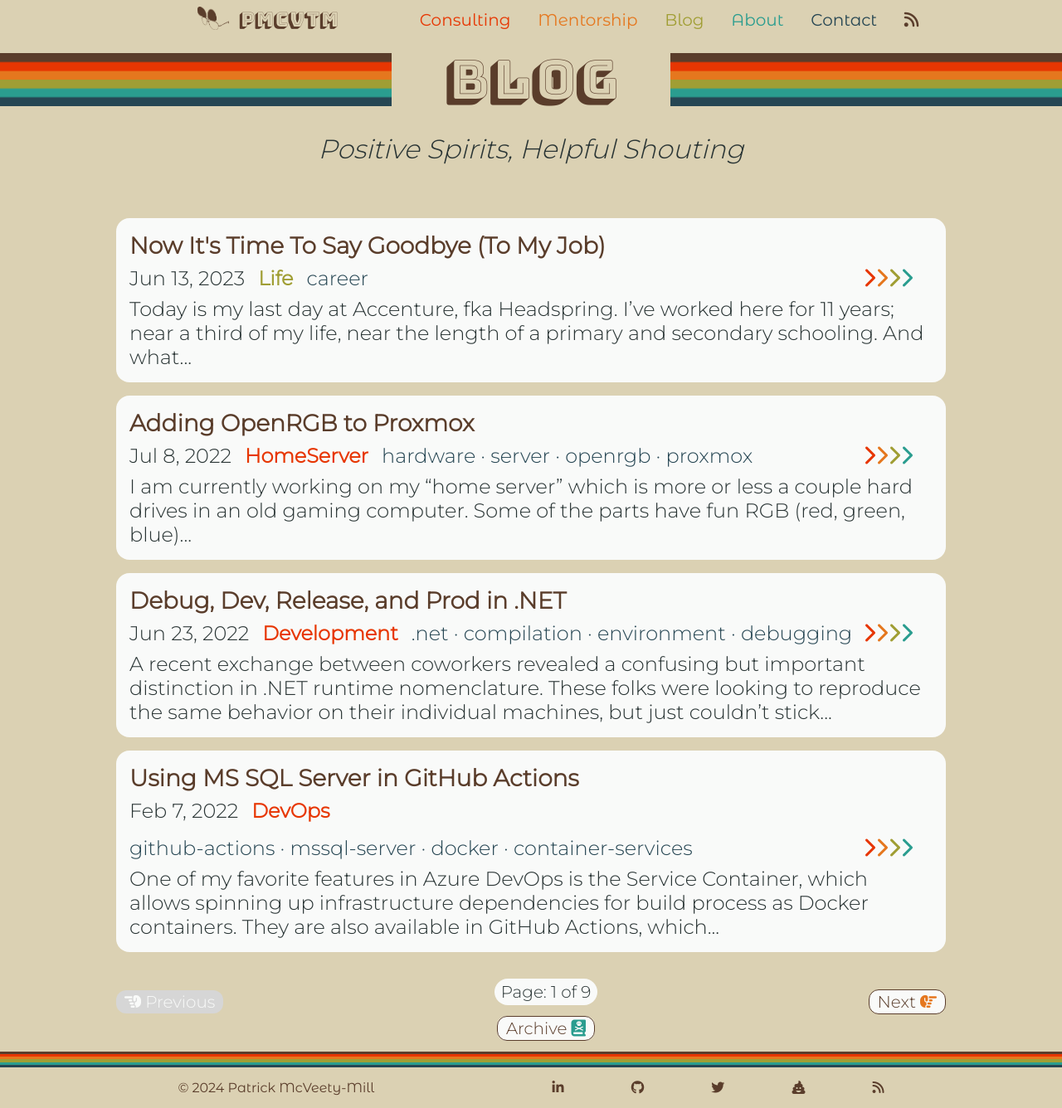
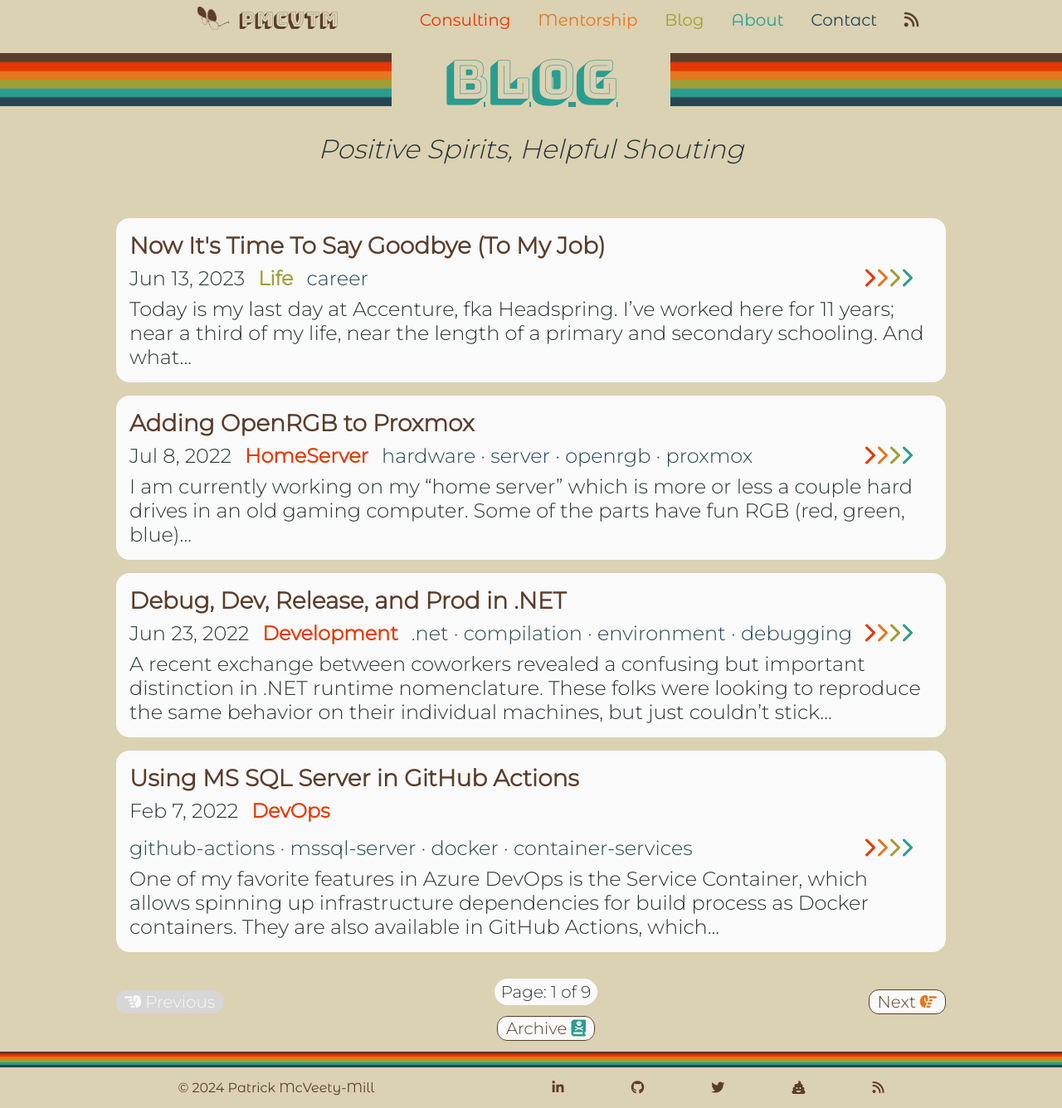
Before and after one commit to pmcvtm/pmcvtm.com, a Jekyll site: the page built from pages/blog.md, in a window 1280 px wide. Shown: the whole page at 83% size. Built offline with Jekyll 4.4.1, drawn with Linux system fonts in a browser that asks for light colours; nearby versions of some CDN libraries; some web fonts are replaced; the list of posts is cut into pages by our own code.

Commit message:
add top link to headline pages

```diff
--- a/_layouts/page-wheadline.html
+++ b/_layouts/page-wheadline.html
@@ -6,7 +6,7 @@ layout: default
 
   <div class="headline page bg-container">
     <div class="title">
-      <h1>{{page.headline}}</h1>
+      <h1><a href="{{ page.headline-link | relative_url }}">{{page.headline}}</a></h1>
     </div>
     {% if page.description %}
     <div class="content page-description">
```
Also changed, not shown: pages/blog.md (+1 -0 lines).
